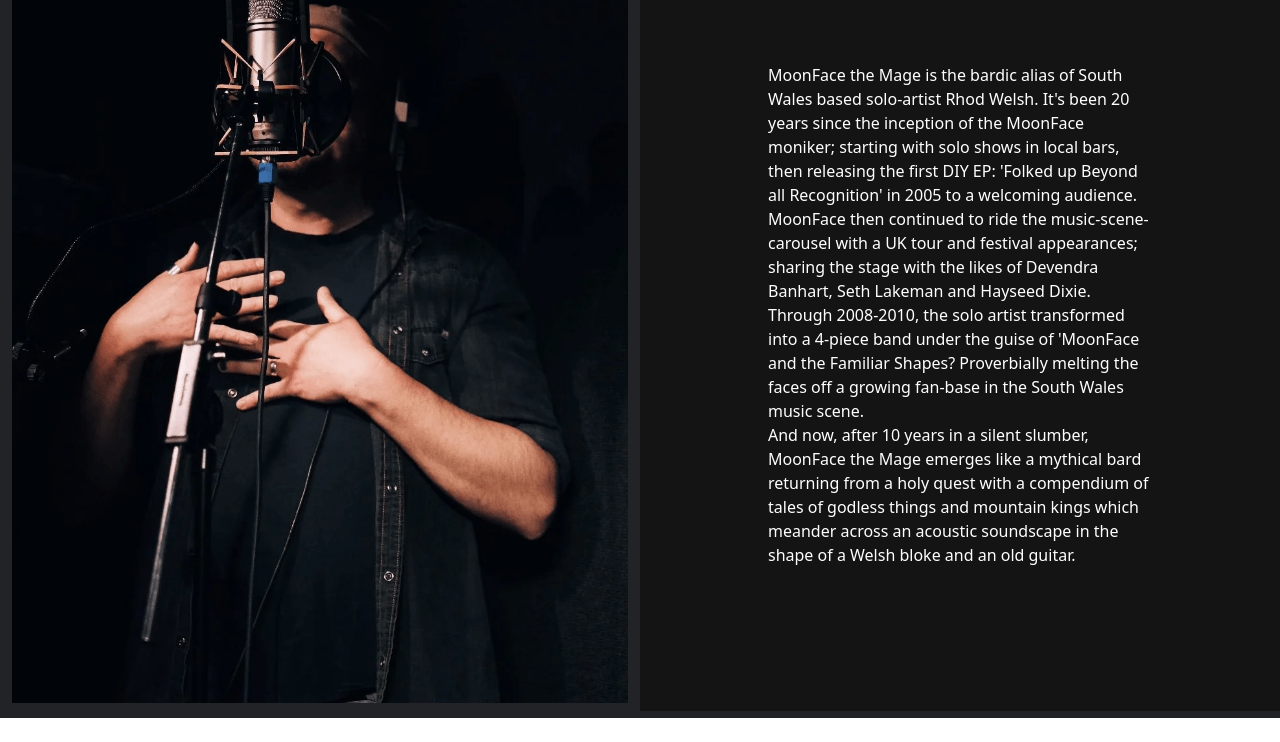
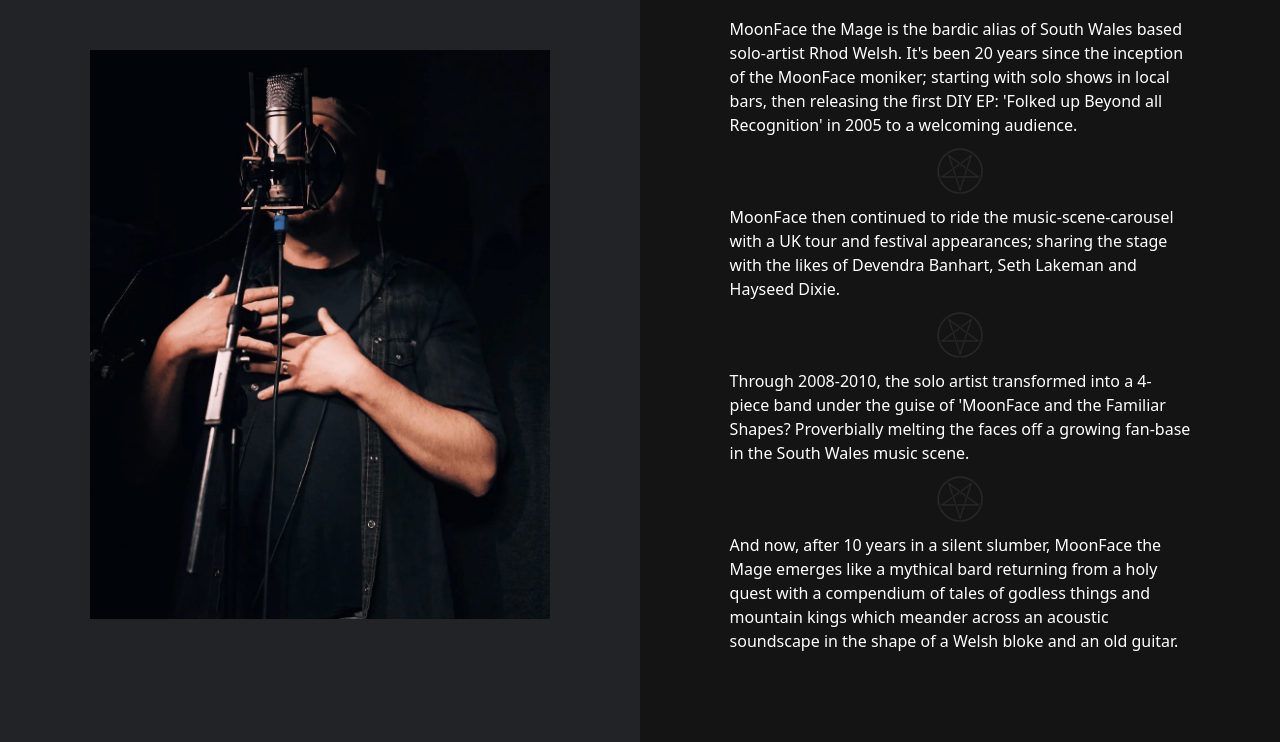
Before and after one commit to jdj0/moonface-the-mage, a plain HTML site: page index.html in a window 1280 px wide. Shown: the part 873-1615 px from the top of the page. Before the commit the page ends 1591 px from the top, so only its background shows below. Drawn offline with nearby package versions, Linux system fonts and the light colour scheme.

Commit message:
Add paragraph break images

```diff
--- a/index.html
+++ b/index.html
@@ -68,14 +68,23 @@
                 <img class="img-about mx-auto d-block" src="media/images/mftm-rhod.png">
             </div>
             <div class="col-md-6 col-sm-12 align-items-center text-side">
-                <p>MoonFace the Mage is the bardic alias of South Wales based solo-artist Rhod Welsh. It's been 20 years
+                <p class="about-text">
+                    MoonFace the Mage is the bardic alias of South Wales based solo-artist Rhod Welsh. It's been 20 years
                     since the inception of the MoonFace moniker; starting with solo shows in local bars, then releasing
-                    the first DIY EP: 'Folked up Beyond all Recognition' in 2005 to a welcoming audience.<br>
-                    MoonFace then continued to ride the music-scene-carousel with a UK tour and festival appearances;
-                    sharing the stage with the likes of Devendra Banhart, Seth Lakeman and Hayseed Dixie.<br>
+                    the first DIY EP: 'Folked up Beyond all Recognition' in 2005 to a welcoming audience.
+                </p>
+                <img src="media/images/pentagram2.png" class="page-break d-block mx-auto">
+                <p class="about-text">MoonFace then continued to ride the music-scene-carousel with a UK tour and festival appearances;
+                    sharing the stage with the likes of Devendra Banhart, Seth Lakeman and Hayseed Dixie.
+                </p>
+                <img src="media/images/pentagram2.png" class="page-break d-block mx-auto">
+                <p class="about-text">
                     Through 2008-2010, the solo artist transformed into a 4-piece band under the guise of 'MoonFace and
                     the Familiar Shapes? Proverbially melting the faces off a growing fan-base in the South Wales music
-                    scene.<br>
+                    scene.
+                </p>
+                <img src="media/images/pentagram2.png" class="page-break d-block mx-auto">
+                <p class="about-text">
                     And now, after 10 years in a silent slumber, MoonFace the Mage emerges like a mythical bard
                     returning from a holy quest with a compendium of tales of godless things and mountain kings which
                     meander across an acoustic soundscape in the shape of a Welsh bloke and an old guitar.<br>
--- a/styles.css
+++ b/styles.css
@@ -42,7 +42,7 @@ video {
 .artist-title {
     color: white;
     opacity: 0.3;
-    font-size: 18vw;
+    font-size: 15vw;
     font-family: 'EB Garamond', serif;
 }
 
@@ -72,14 +72,26 @@ video {
 .text-side {
     color: white;
     background-color: #141414;
-    padding: 10%;
+    padding: 7%;
+}
+
+.about-text{
+    margin: 0;
+}
+
+.img-side{
+    padding: 7%;
 }
 
 .img-about {
     object-fit: cover;
     width: 100%;
     height: 100%;
-    margin: 15px;
+}
+
+.page-break {
+    height: 3rem;
+    margin: 10px;
 }
 
 /* Media queries */
```
Also changed, not shown: media/images/pentagram.png (added), media/images/pentagram2.png (added).
